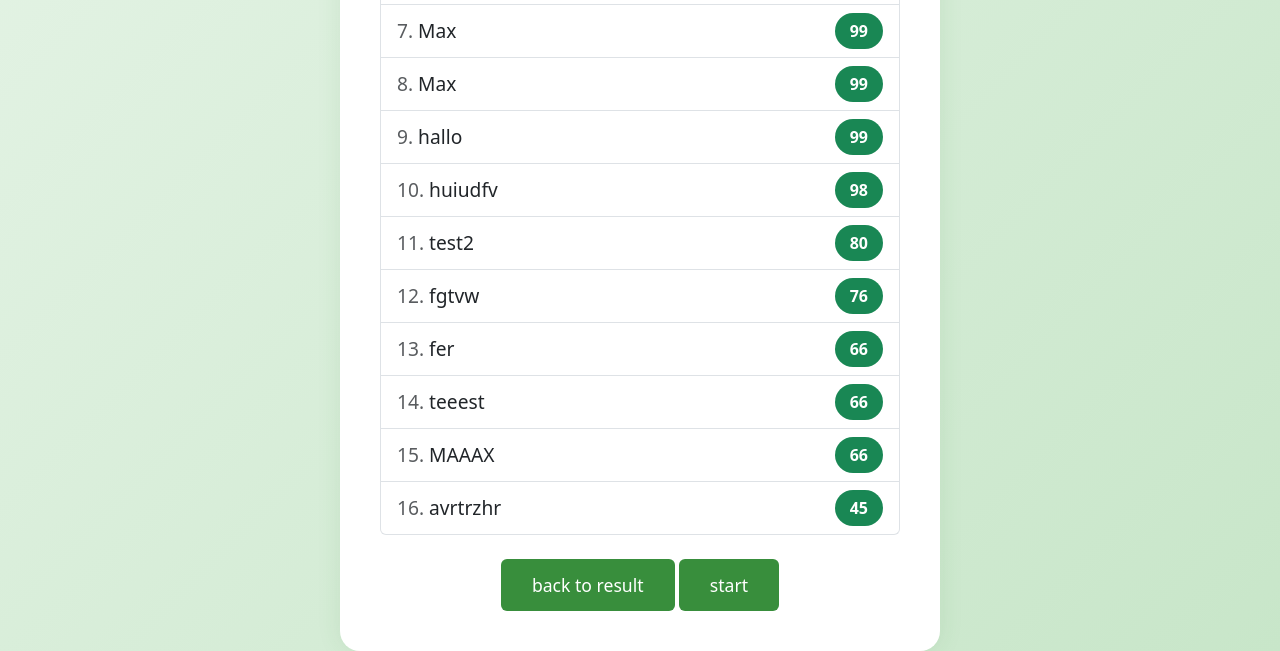
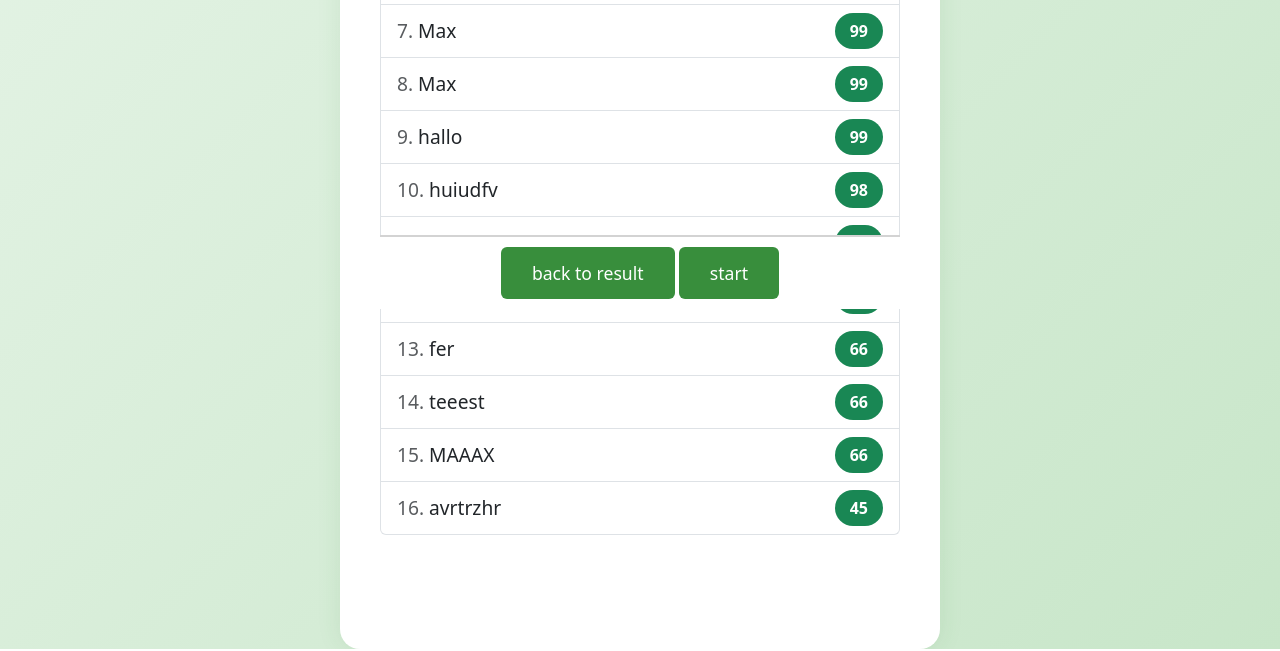
Before and after one commit to wyssd/ost_sustainability_quiz, a Django app: page /leaderboard/ in a window 1280 px wide. Shown: the part 491-1142 px from the top of the page. Run offline with Django 5.2, Linux system fonts and the light colour scheme; data comes from the database, SQL or seed files in the repository; both versions use the stored data as it was after the commit.

Commit message:
leaderboard-page: implement highlight for current user based on PrimaryKey, auto-scroll to current user in leaderboard

```diff
--- a/quiz/templates/quiz/leaderboard.html
+++ b/quiz/templates/quiz/leaderboard.html
@@ -61,6 +61,18 @@
             font-weight: bold;
             border-left: 5px solid #2e7d32;
         }
+
+        /* Sticky bar for buttons */
+        .sticky-bar {
+            position: sticky;
+            bottom: 0;
+            background-color:white;
+            z-index: 1000;
+            padding: 10px 0;
+            width: 100%;
+            border-top: solid 2px lightgray;
+        }
+
     </style>
 
 </head>
@@ -75,8 +87,10 @@
 
         <ul class="list-group text-start">
             {% for user in leaderboard %}
-            <li
-                class="list-group-item d-flex justify-content-between align-items-center {% if user.name == current_user_pk %}highlight{% endif %}">
+            <li class="list-group-item d-flex justify-content-between align-items-center {% if user.id == current_user_pk %}highlight{% endif %}"
+                {% if user.id == current_user_pk %}
+                    id="current-user"
+                {% endif %}>
                 <div>
                     {% if forloop.counter == 1 %}
                     🥇
@@ -89,17 +103,25 @@
                     {% endif %}
                     {{ user.name }}
                 </div>
-                <span class="badge bg-success rounded-pill">{{ user.total_score }} </span>
+                <span class="badge bg-success rounded-pill">{{ user.total_score }}</span>
             </li>
             {% endfor %}
         </ul>
 
-        <div class="text-center mt-4">
+        <div class="sticky-bar text-center">
             <a href="{% url 'results' %}" class="btn btn-eco">back to result</a>
             <a href="{% url 'index' %}" class="btn btn-eco">start</a>
         </div>
     </div>
 
+    <script>
+        window.onload = function () {
+            const currentUser = document.getElementById("current-user");
+            if (currentUser) {
+                currentUser.scrollIntoView({ behavior: "smooth", block: "center" });
+            }
+        };
+    </script>
 </body>
 
 </html>
--- a/quiz/templates/quiz/results.html
+++ b/quiz/templates/quiz/results.html
@@ -45,7 +45,7 @@
         .earth-score {
             position: relative;
             display: inline-block;
-            font-size: 5rem;
+            font-size: 7rem;
             /* make Earth bigger */
             line-height: 1;
             padding-bottom: 30px;
@@ -53,10 +53,10 @@
 
         #total-score {
             position: absolute;
-            top: 40%;
+            top: 42%;
             left: 50%;
             transform: translate(-50%, -50%);
-            font-size: 3rem;
+            font-size: 2.5rem;
             font-weight: bold;
             color: white;
             text-shadow:
--- a/quiz/views.py
+++ b/quiz/views.py
@@ -47,7 +47,6 @@ def poll(request):
         leaderboard_choice = request.session.get('includeInLeaderboard', 'no')
         total_score = request.session.get('total_score', 0)
         poll_answers = request.session.get('pollAnswers')
-        user_id = request.POST.get('userId')
 
         print(f"[Nur anzeigen] Antworten: {poll_answers}, Gesamtpunktzahl: {total_score}")
 
@@ -157,11 +156,13 @@ def save_answers(request):
 
             print(f"Name: {name}, Score: {score}, Leaderboard: {include_in_leaderboard}")
 
-            UserScore.objects.create(
+            saved_user = UserScore.objects.create(
                 name=name,
                 total_score=score,
                 include_in_leaderboard=include_in_leaderboard
             )
+
+            request.session['current_user_pk'] = saved_user.pk
 
             return JsonResponse({'message': 'Erfolg'}, status=200)
 
@@ -227,6 +228,6 @@ def leaderboard(request):
 
     context = {
         'leaderboard': leaderboard_data,
-        'current_user': current_user_pk,
+        'current_user_pk': current_user_pk,
     }
     return render(request, 'quiz/leaderboard.html', context)
```
Also changed, not shown: quiz/templates/quiz/index.html (+17 -17 lines), db.sqlite3.
